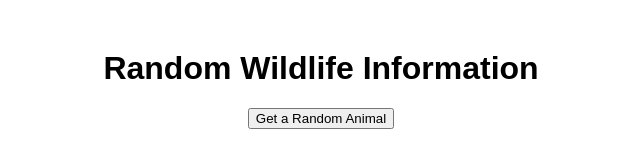
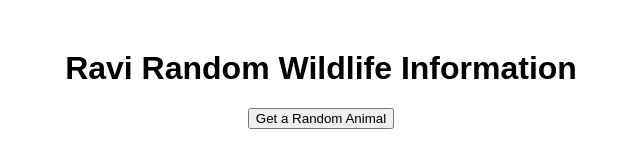
Before and after one commit to ravisarswat/wildflife-nodejs, a website: page public/index.html in a window 1280 px wide. Shown: the whole page, without its empty margins (319-959 px from the left). Drawn offline with Linux system fonts and the light colour scheme.

Commit message:
Update index.html

```diff
--- a/public/index.html
+++ b/public/index.html
@@ -17,7 +17,7 @@
     </style>
 </head>
 <body>
-    <h1>Random Wildlife Information</h1>
+    <h1>Ravi Random Wildlife Information</h1>
     <button onclick="fetchAnimal()">Get a Random Animal</button>
     <h2 id="animal-name"></h2>
     <img id="animal-image" src="" alt="" />
```
